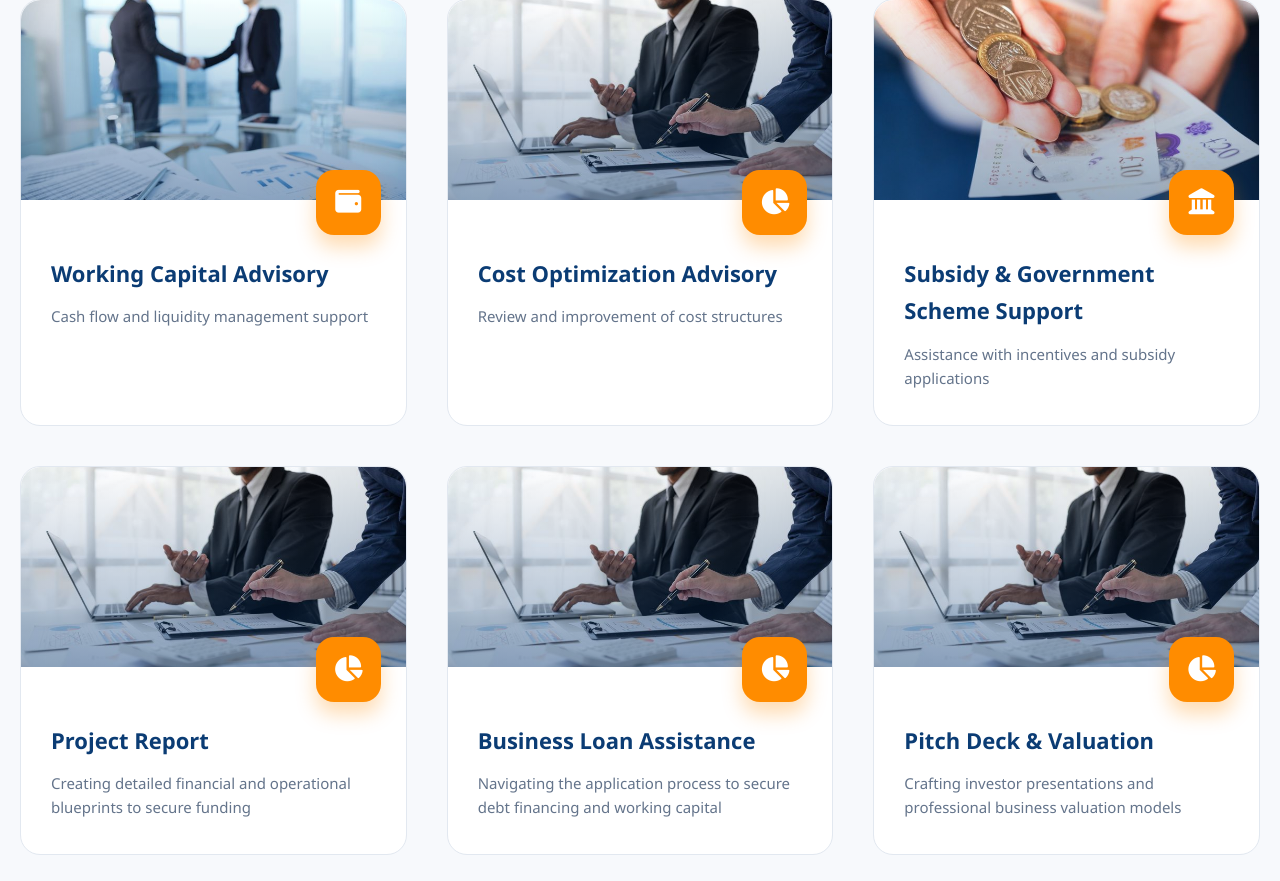
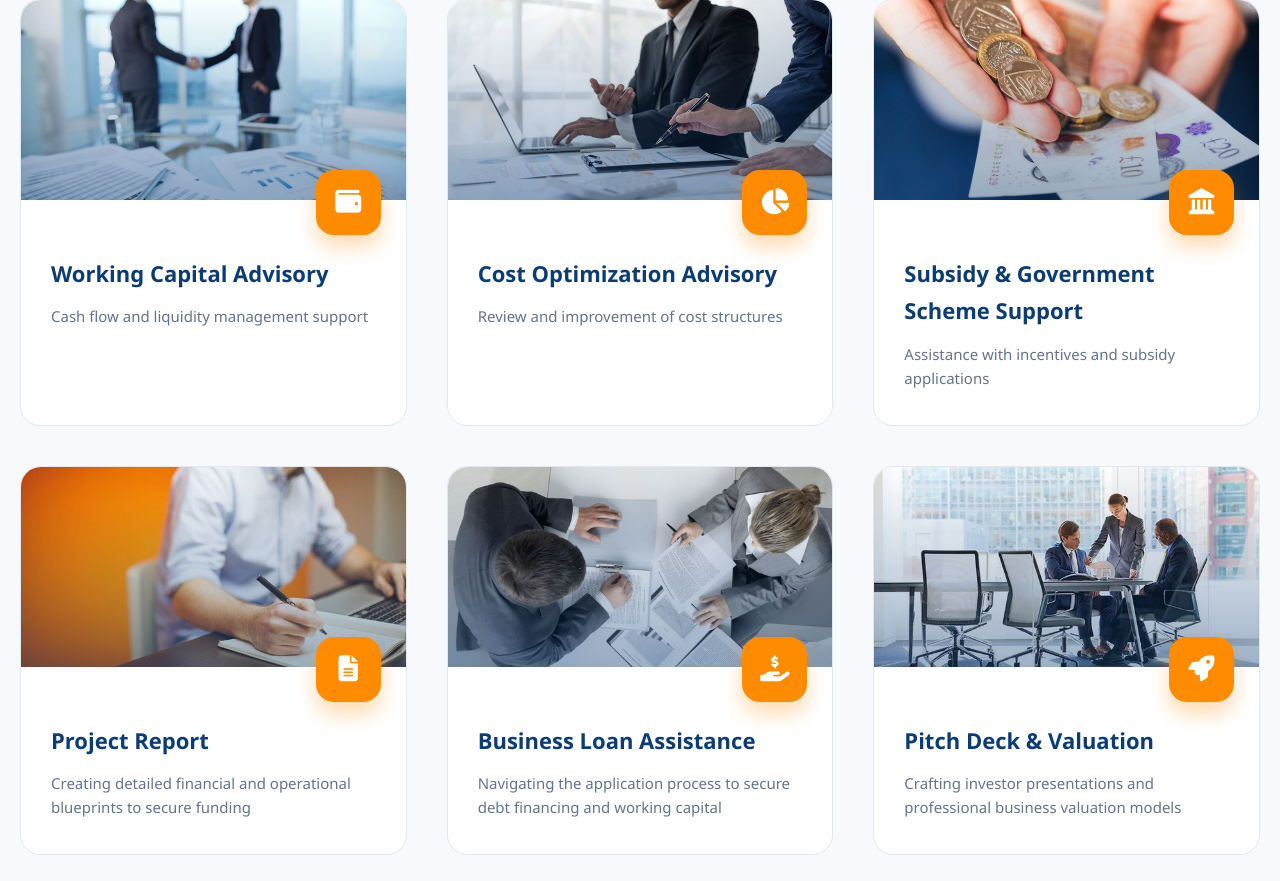
Before and after one commit to Vibhav11Krishna/Account-Website, a PHP site: page /startups.php in a window 1280 px wide. Shown: the part 1077-1958 px from the top of the page. Run offline with PHP 8.4, Linux system fonts and the light colour scheme.

Commit message:
changes in service page

```diff
--- a/Incoporation.php
+++ b/Incoporation.php
@@ -425,7 +425,7 @@
             <img src="assets/Fssai.jpg" alt="Equity Design">
             <div class="card-overlay"></div>
           </div>
-          <div class="card-icon-float"><i class="fa-solid fa-chart-pie"></i></div>
+          <div class="card-icon-float"><i class="fa-solid fa-utensils"></i></div>
           <div class="card-details">
             <h4>FSSAI Registration</h4>
             <p>Mandatory food safety licensing for businesses handling or processing food products</p>
@@ -438,7 +438,7 @@
             <img src="assets/Trade.jpg" alt="Equity Design">
             <div class="card-overlay"></div>
           </div>
-          <div class="card-icon-float"><i class="fa-solid fa-chart-pie"></i></div>
+          <div class="card-icon-float"><i class="fa-solid fa-trademark"></i></div>
           <div class="card-details">
             <h4>Trade Mark & Shop Licence</h4>
             <p>Legal protection for your brand and mandatory local municipal registration for outlets</p>
@@ -451,7 +451,7 @@
             <img src="assets/Dsc.jpg" alt="Equity Design">
             <div class="card-overlay"></div>
           </div>
-          <div class="card-icon-float"><i class="fa-solid fa-chart-pie"></i></div>
+          <div class="card-icon-float"><i class="fa-solid fa-pen-nib"></i></div>
           <div class="card-details">
             <h4>Labour License & DSC</h4>
             <p>Statutory workforce compliance and secure digital keys for all electronic filings</p>
--- a/accounting.php
+++ b/accounting.php
@@ -426,7 +426,7 @@
             <img src="assets/Preparation.jpg" alt="Startup India">
             <div class="card-overlay"></div>
           </div>
-          <div class="card-icon-float"><i class="fa-solid fa-users-gear"></i></div>
+          <div class="card-icon-float"><i class="fa-solid fa-file-invoice-dollar"></i></div>
           <div class="card-details">
             <h4>Accounts Preparation</h4>
             <p>Compiling transaction data into professional summaries for statutory reporting</p>
@@ -439,7 +439,7 @@
             <img src="assets/Balance.jpg" alt="Startup India">
             <div class="card-overlay"></div>
           </div>
-          <div class="card-icon-float"><i class="fa-solid fa-users-gear"></i></div>
+          <div class="card-icon-float"><i class="fa-solid fa-scale-balanced"></i></div>
           <div class="card-details">
             <h4>Balance Sheet & P&L</h4>
             <p>Essential financial snapshots showing your business's net worth and profitability</p>
@@ -452,7 +452,7 @@
             <img src="assets/Management.jpg" alt="Startup India">
             <div class="card-overlay"></div>
           </div>
-          <div class="card-icon-float"><i class="fa-solid fa-users-gear"></i></div>
+          <div class="card-icon-float"><i class="fa-solid fa-boxes-stacked"></i></div>
           <div class="card-details">
             <h4>Inventory Management</h4>
             <p>Optimizing stock levels to reduce costs and maintain smooth supply chains</p>
--- a/auditing.php
+++ b/auditing.php
@@ -426,7 +426,7 @@
             <img src="assets/Audit7.jpg" alt="Startup India">
             <div class="card-overlay"></div>
           </div>
-          <div class="card-icon-float"><i class="fa-solid fa-boxes-stacked"></i></div>
+          <div class="card-icon-float"><i class="fa-solid fa-clipboard-check"></i></div>
           <div class="card-details">
             <h4>GST Audit</h4>
             <p>Verification of turnover and tax credits to ensure compliance with GST laws</p>
@@ -439,7 +439,7 @@
             <img src="assets/Audit8.jpg" alt="Startup India">
             <div class="card-overlay"></div>
           </div>
-          <div class="card-icon-float"><i class="fa-solid fa-boxes-stacked"></i></div>
+          <div class="card-icon-float"><i class="fa-solid fa-microchip"></i></div>
           <div class="card-details">
             <h4>System & IT Audit</h4>
             <p>Security review of your digital infrastructure to protect data integrity</p>
@@ -452,7 +452,7 @@
             <img src="assets/Audit9.jpg" alt="Startup India">
             <div class="card-overlay"></div>
           </div>
-          <div class="card-icon-float"><i class="fa-solid fa-boxes-stacked"></i></div>
+          <div class="card-icon-float"><i class="fa-solid fa-magnifying-glass-chart"></i></div>
           <div class="card-details">
             <h4>Due Diligence</h4>
             <p>Comprehensive financial investigation before business acquisitions or mergers</p>
--- a/startups.php
+++ b/startups.php
@@ -422,10 +422,10 @@
 
         <div class="premium-card">
           <div class="card-image-box">
-            <img src="assets/Startup6.jpg" alt="Equity Design">
+            <img src="assets/Project.jpg" alt="Equity Design">
             <div class="card-overlay"></div>
           </div>
-          <div class="card-icon-float"><i class="fa-solid fa-chart-pie"></i></div>
+          <div class="card-icon-float"><i class="fa-solid fa-file-lines"></i></div>
           <div class="card-details">
             <h4>Project Report</h4>
             <p>Creating detailed financial and operational blueprints to secure funding</p>
@@ -435,10 +435,10 @@
 
         <div class="premium-card">
           <div class="card-image-box">
-            <img src="assets/Startup6.jpg" alt="Equity Design">
+            <img src="assets/Assistance.jpg" alt="Equity Design">
             <div class="card-overlay"></div>
           </div>
-          <div class="card-icon-float"><i class="fa-solid fa-chart-pie"></i></div>
+          <div class="card-icon-float"><i class="fa-solid fa-hand-holding-dollar"></i></div>
           <div class="card-details">
             <h4>Business Loan Assistance</h4>
             <p>Navigating the application process to secure debt financing and working capital</p>
@@ -449,10 +449,10 @@
 
         <div class="premium-card">
           <div class="card-image-box">
-            <img src="assets/Startup6.jpg" alt="Equity Design">
+            <img src="assets/Pitch.jpg" alt="Equity Design">
             <div class="card-overlay"></div>
           </div>
-          <div class="card-icon-float"><i class="fa-solid fa-chart-pie"></i></div>
+          <div class="card-icon-float"><i class="fa-solid fa-rocket"></i></div>
           <div class="card-details">
             <h4>Pitch Deck & Valuation</h4>
             <p>Crafting investor presentations and professional business valuation models</p>
--- a/taxation.php
+++ b/taxation.php
@@ -426,7 +426,7 @@
             <img src="assets/Tds.jpg" alt="Equity Design">
             <div class="card-overlay"></div>
           </div>
-          <div class="card-icon-float"><i class="fa-solid fa-magnifying-glass-dollar"></i></div>
+          <div class="card-icon-float"><i class="fa-solid fa-percent"></i></div>
           <div class="card-details">
             <h4>TDS & TCS Return</h4>
             <p>Managing periodic filings for taxes deducted or collected on business payments</p>
@@ -439,7 +439,7 @@
             <img src="assets/International.jpg" alt="Equity Design">
             <div class="card-overlay"></div>
           </div>
-          <div class="card-icon-float"><i class="fa-solid fa-magnifying-glass-dollar"></i></div>
+          <div class="card-icon-float"><i class="fa-solid fa-earth-americas"></i></div>
           <div class="card-details">
             <h4>International Taxation</h4>
             <p>Advisory on cross-border tax laws and avoiding double taxation on global income</p>
@@ -452,7 +452,7 @@
             <img src="assets/Scrunity.jpg" alt="Equity Design">
             <div class="card-overlay"></div>
           </div>
-          <div class="card-icon-float"><i class="fa-solid fa-magnifying-glass-dollar"></i></div>
+          <div class="card-icon-float"><i class="fa-solid fa-gavel"></i></div>
           <div class="card-details">
             <h4>Tax Scrutiny Support</h4>
             <p>Expert representation and documentation for responding to tax department queries</p>
```
Also changed, not shown: compilance.php (+6 -6 lines), consulting.php (+6 -6 lines), assets/Assistance.jpg (added), assets/Cost.jpg (added), assets/Epf.jpg (added), assets/Kyc.jpg (added), assets/Pitch.jpg (added), assets/Project.jpg (added), assets/Secretial.jpg (added), assets/Tender.jpg (added), assets/Trading.jpg (added).
